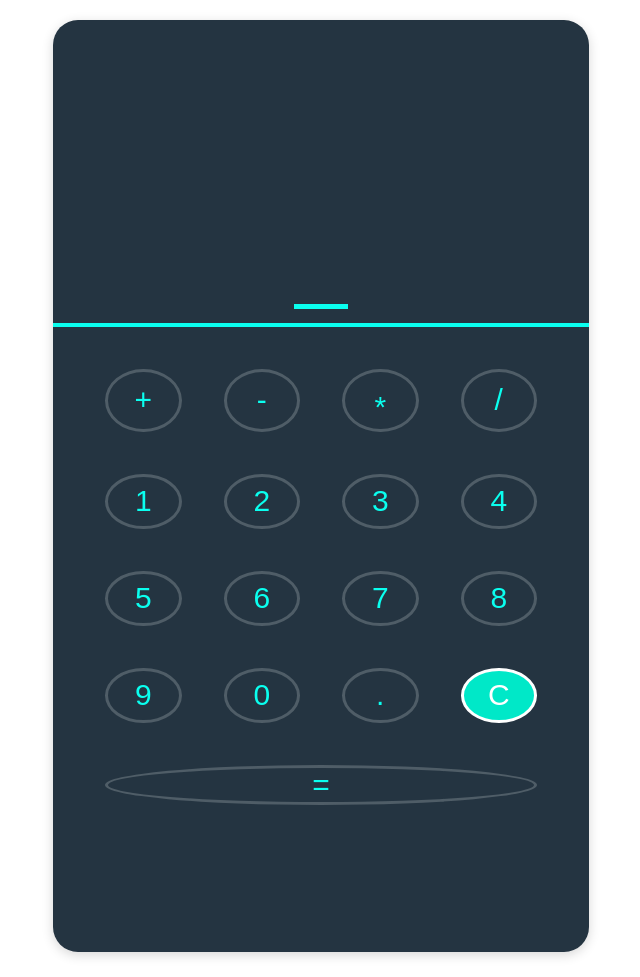
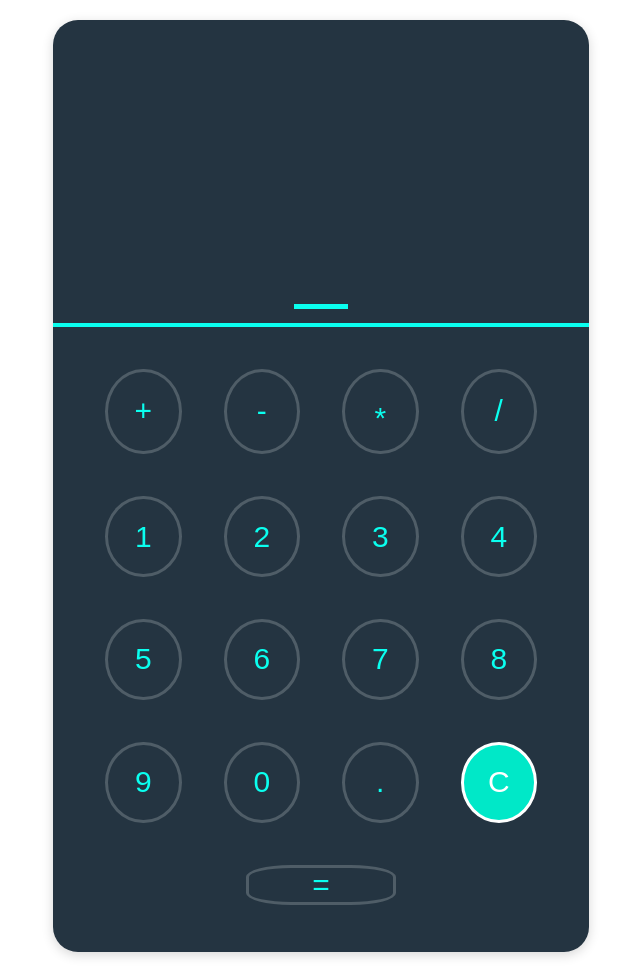
Before and after one commit to Pherwerz/pherwerzz, a plain HTML site: page index.html in a window 1280 px wide. Shown: the whole page, without its empty margins (319-959 px from the left). Drawn offline with Linux system fonts and the light colour scheme.

Commit message:
Update style.css

```diff
--- a/style.css
+++ b/style.css
@@ -95,7 +95,7 @@ hr {
 
 table {
    width:100%;
-   height: 550px;
+   height: 650px;
    padding: 20px 30px 50px 30px;
    margin-bottom: 50px;
 }
@@ -127,3 +127,8 @@ tr td button {
 .ast{
    padding-top:13px;
 }
+.equals{
+   width:150px;
+   height:100%;
+   border-radius: 30%;
+}
```
